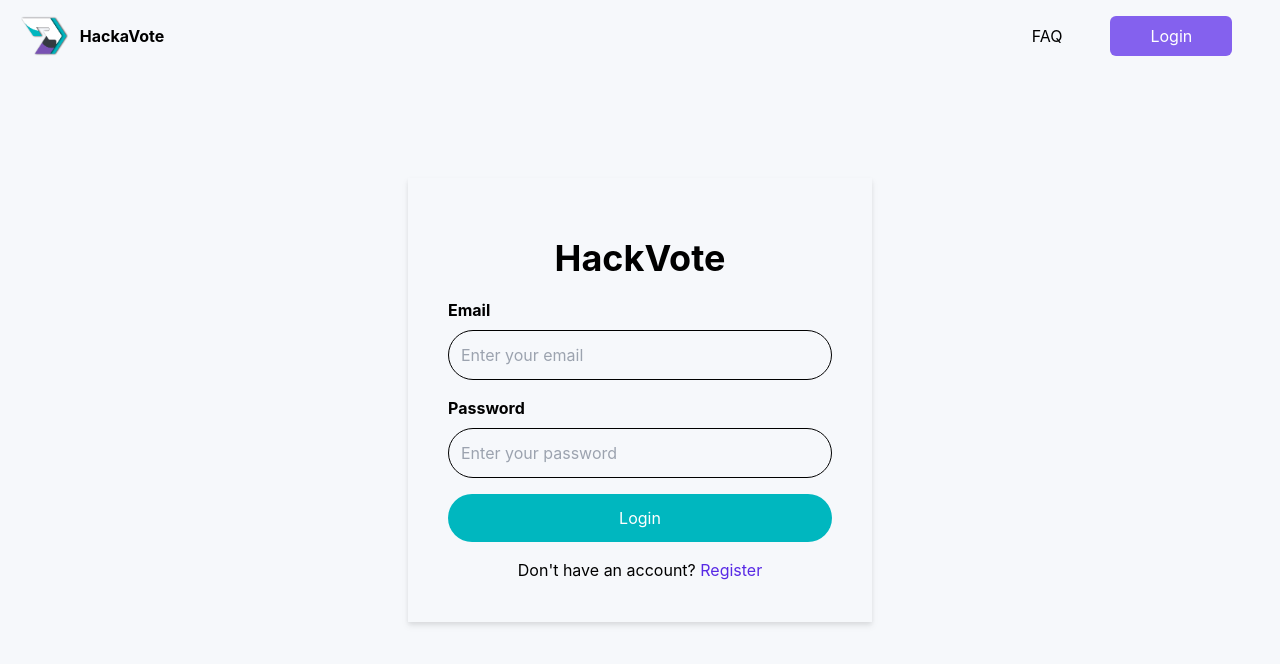
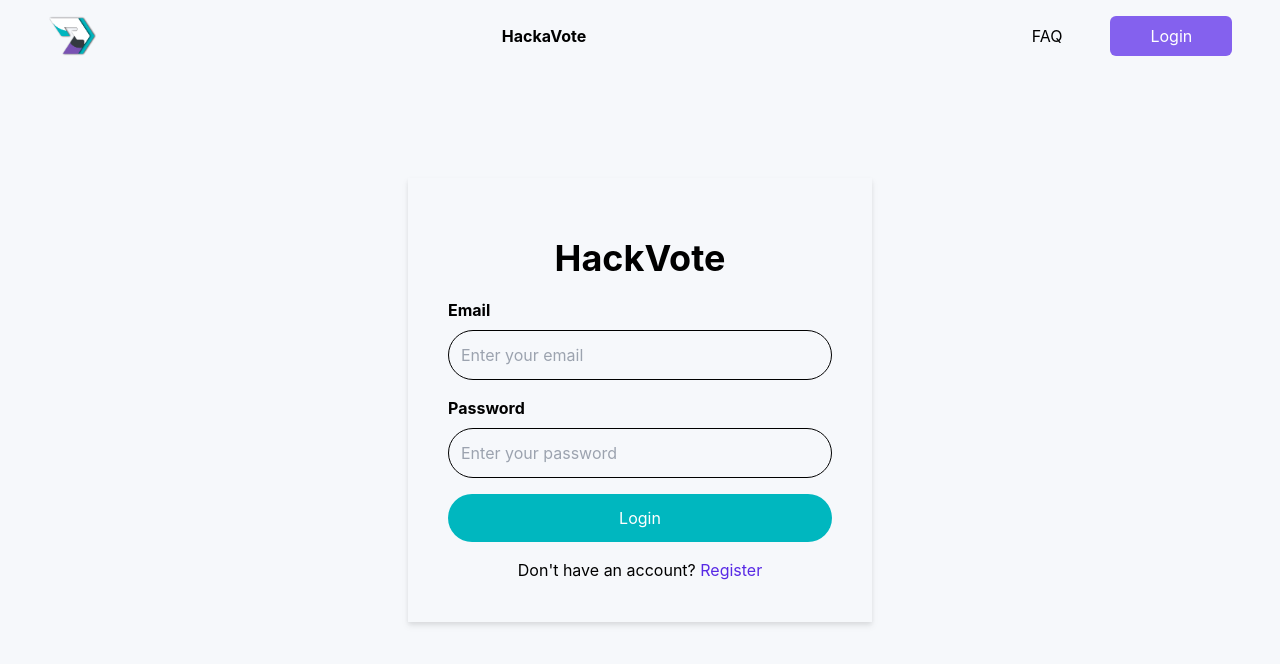
Before and after one commit to os-hi/hackathon-voting-system-frontend, a React (Vite) app: page /login in a window 1280 px wide. Shown: the top 664 px of the page. Built offline with nearby package versions, Linux system fonts and the light colour scheme.

Commit message:
refactor: made the logo component more reusable

```diff
--- a/src/components/Logo.tsx
+++ b/src/components/Logo.tsx
@@ -1,10 +1,9 @@
-import {Link} from 'react-router-dom';
 const Logo = () => {
     return (
-        <Link to='/home' className="w-12 h-12 flex justify-center items-center gap-3 ml-5">
-            <img src="./src/assets/logo.png" alt="logo" />
+        <>
+            <img src="../src/assets/logo.png" alt="logo" className="w-12 h-12"/>
             <h1 className="font-bold">HackaVote</h1>
-        </Link>
+        </>
      );
 }
 
```
